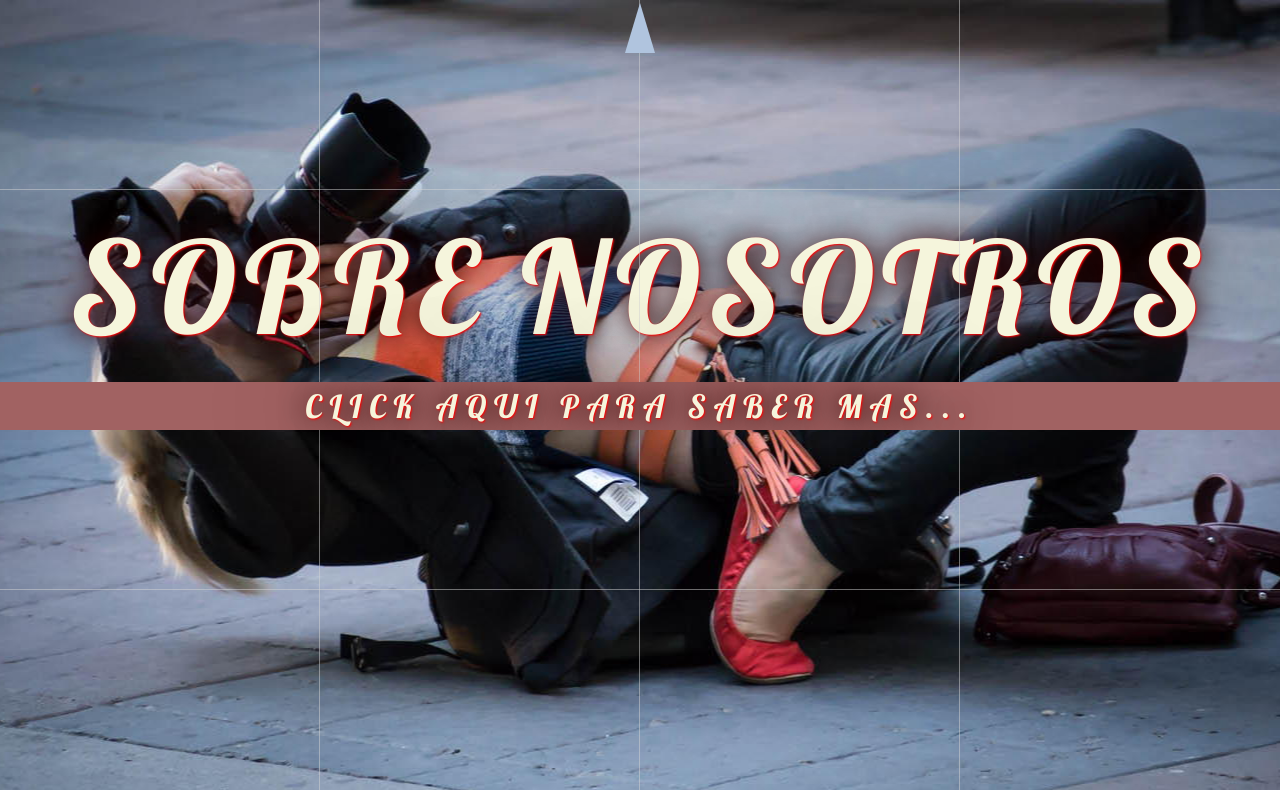
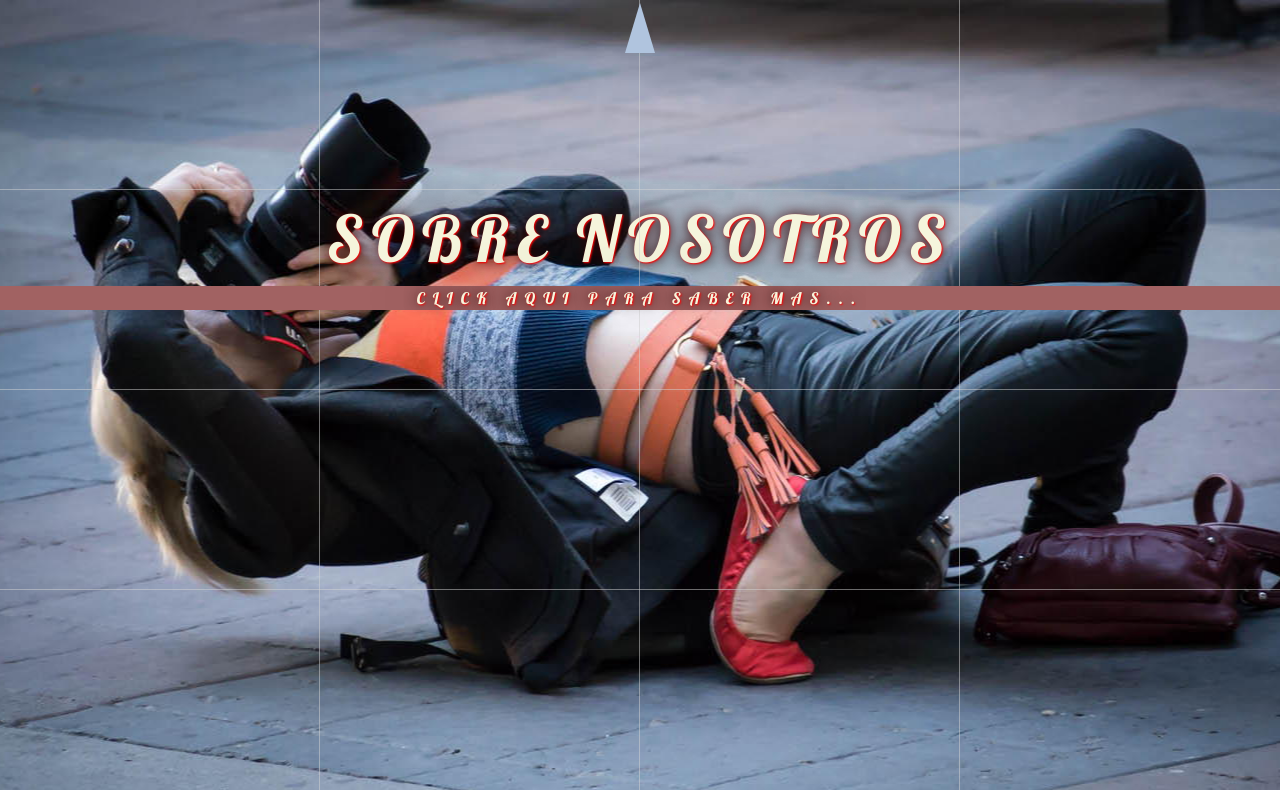
Before and after one commit to js-roman/aduspro, a plain HTML site: page index.html in a window 1280 px wide. Drawn offline with nearby package versions, Linux system fonts and the light colour scheme.

Commit message:
adaptive font size

```diff
--- a/style.css
+++ b/style.css
@@ -197,3 +197,28 @@ button {
     height: 40px;
   }
 }
+
+@media (min-width: 576px) {
+  .slide_name {
+    font-size: 1rem;
+  }
+  .saber_more {
+    font-size: 0.3rem;
+
+}
+@media (min-width: 668px) {
+  .slide_name {
+    font-size: 2rem;
+    .saber_more {
+      font-size: 0.5rem;
+
+  }
+}
+@media (min-width: 992px) {
+  .slide_name {
+    font-size: 4rem;
+    .saber_more {
+      font-size: 1rem;
+
+  }
+}
```
